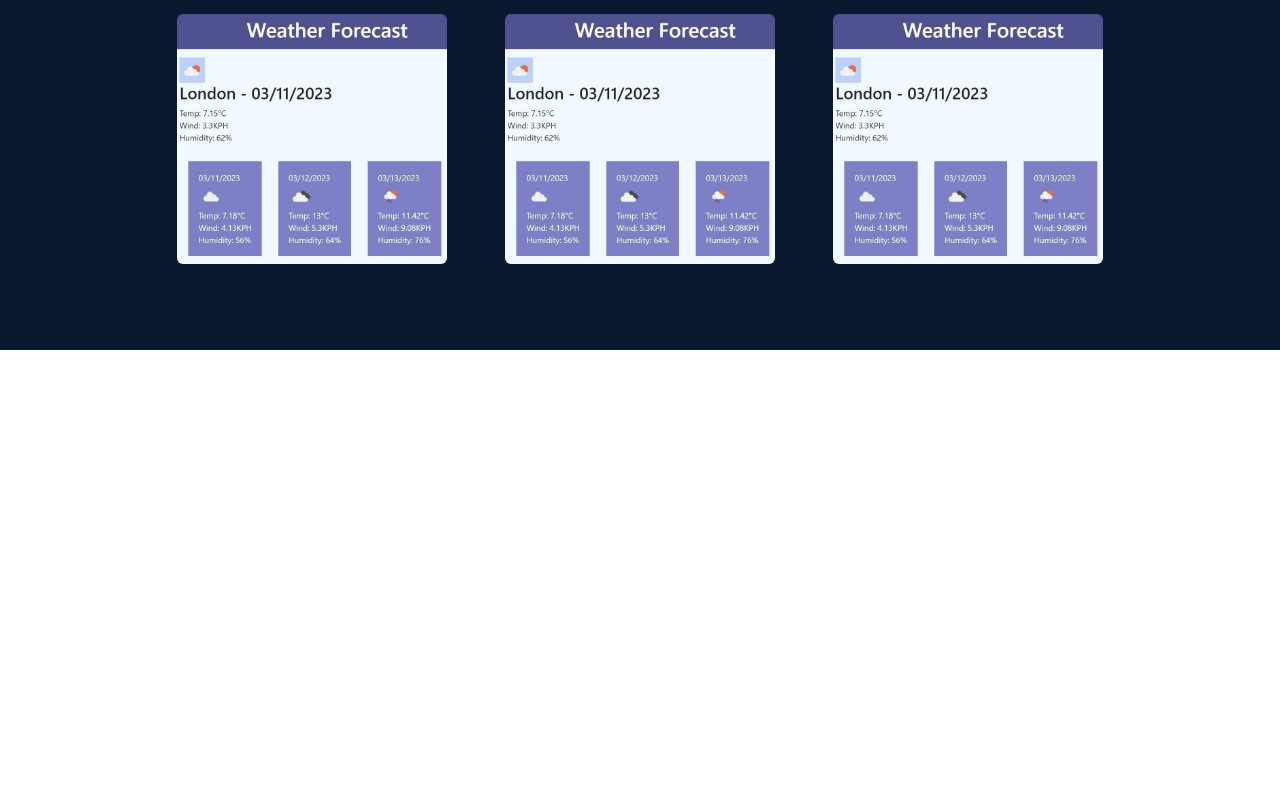
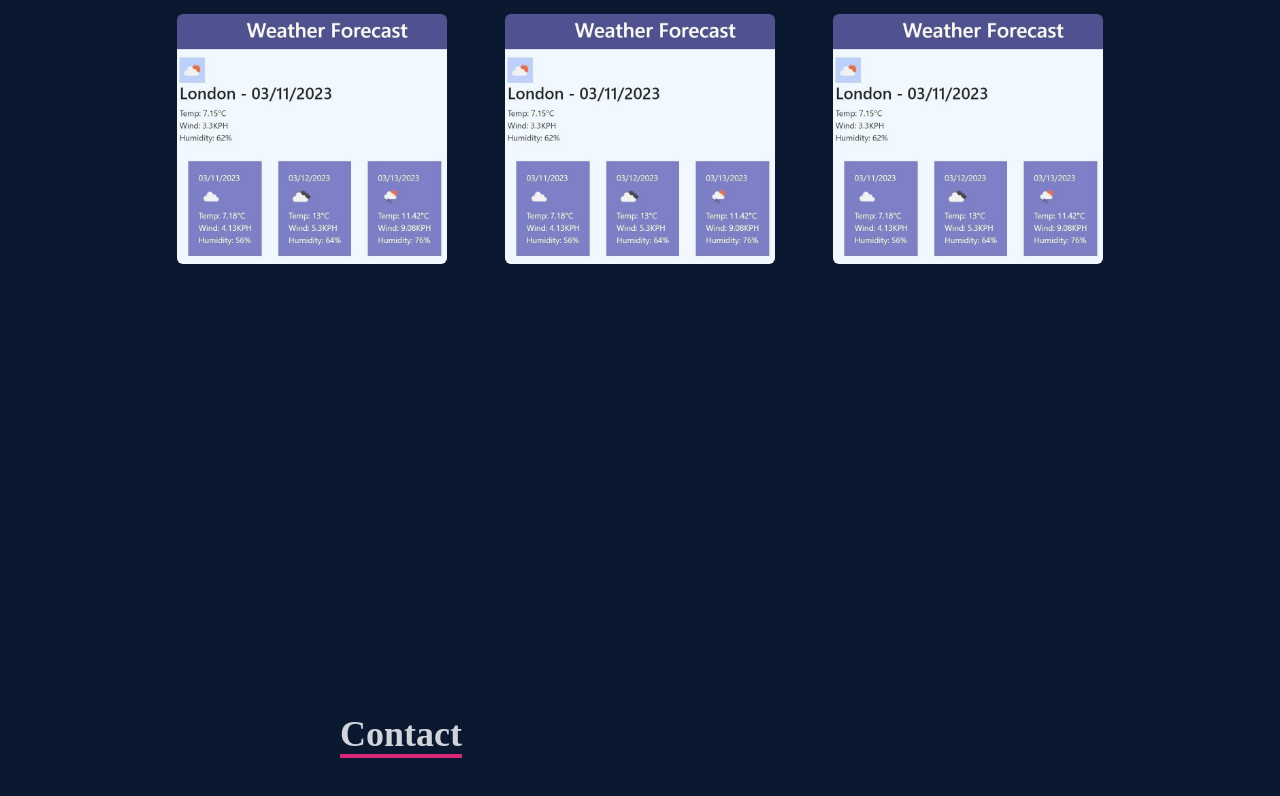
Before and after one commit to PuspitaGoswami/my-react-portfolio, a React (Create React App) app: page / in a window 1280 px wide. Shown: the part 2850-3646 px from the top of the page. Before the commit the page ends 3200 px from the top, so only its background shows below. Built offline with nearby package versions, Linux system fonts and the light colour scheme.

Commit message:
Contact section added

```diff
--- a/src/App.js
+++ b/src/App.js
@@ -1,4 +1,5 @@
 import About from "./components/About";
+import Contact from "./components/Contact";
 import Home from "./components/Home";
 import MySkills from "./components/MySkills";
 import Navbar from "./components/Navbar";
@@ -14,6 +15,7 @@
       <About/>
       <MySkills/>
       <Projects/>
+      <Contact/>
     </div>
   );
 }
--- /dev/null
+++ b/src/components/Contact.js
@@ -0,0 +1,15 @@
+import React from 'react'
+
+const Contact = () => {
+  return (
+    <div name='contact' className='w-full h-screen bg-[#0a192f] flex justify-center items-center p-4 '>
+        <form action='' className='flex flex-col max-w-[600px] w-full'>
+            <div className='pb-8'>
+                <p className='text-4xl font-bold inline border-b-4 border-pink-600 text-gray-300'>Contact</p>
+            </div>
+        </form>
+    </div>
+  )
+}
+
+export default Contact
```
